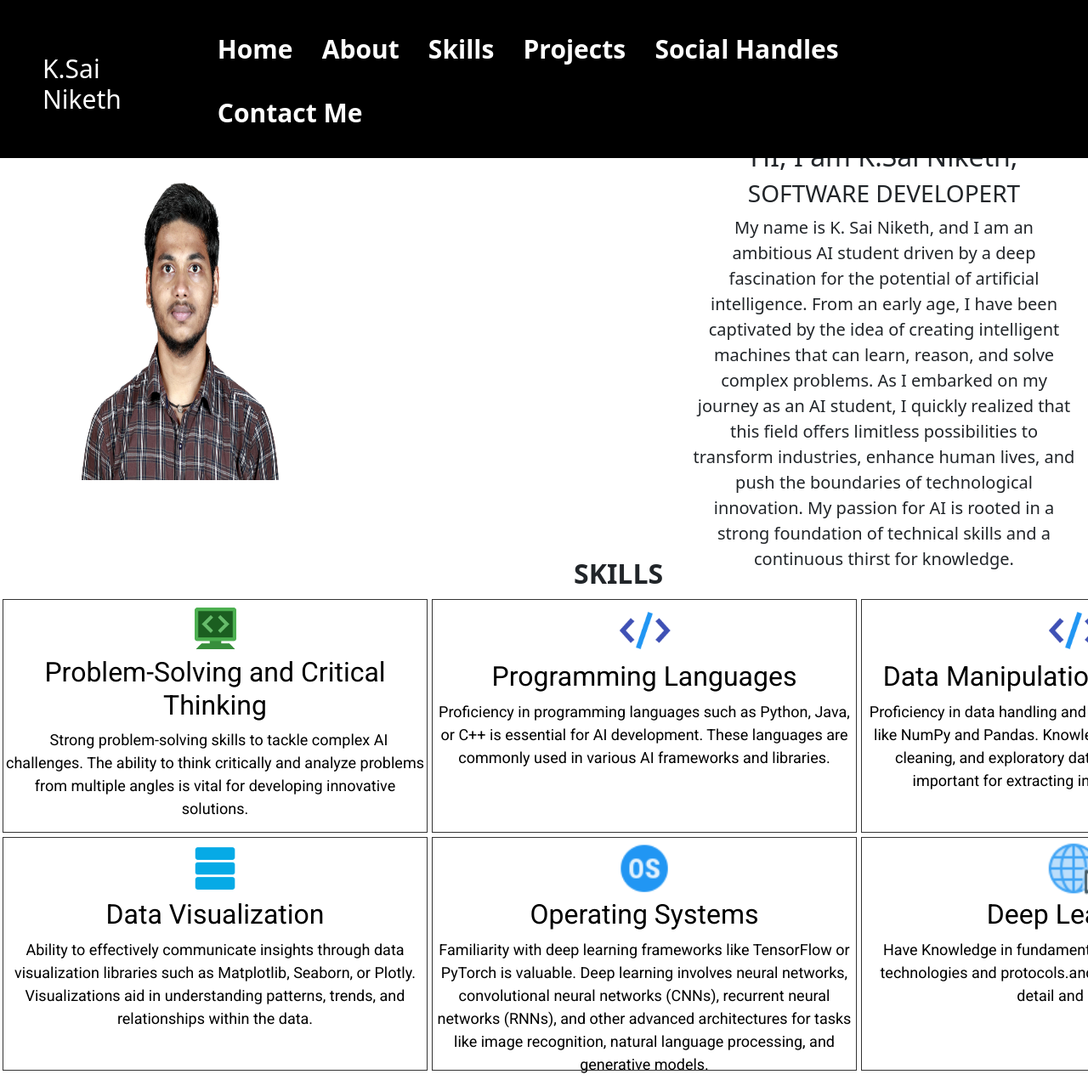
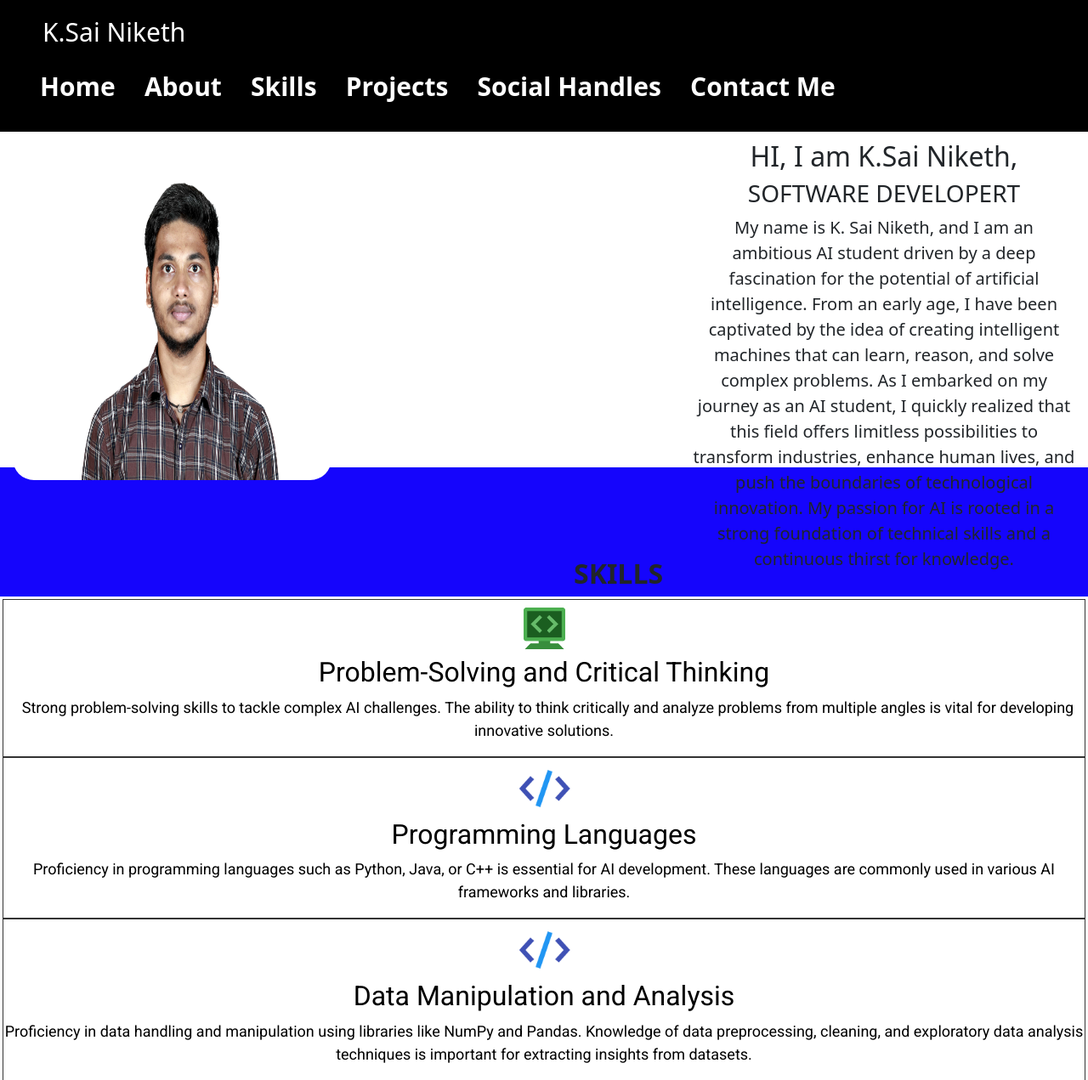
Before and after one commit to Niketh248/Niketh248.github.io, a plain HTML site: page index.html in a window 1280 px wide. Shown: the top 1271 px of the page at 85% size. Drawn offline with nearby package versions, Linux system fonts and the light colour scheme.

Commit message:
Update style.css

```diff
--- a/style.css
+++ b/style.css
@@ -1,7 +1,7 @@
 
 
 body{
-  background-color: white;
+  background-color: rgb(21, 5, 252);
 
 }
 
@@ -15,7 +15,7 @@ scroll-behavior: smooth;
 }
 
 nav{
-  display: flex;
+  display: inline;
   align-items: center;
   justify-content: space-between;
   padding-top: 20px;
@@ -70,7 +70,7 @@ button:hover{
   color: red;
 }
 .row{
-  display: flex;
+  display: list-item;
   justify-content: space-between;
   flex-wrap: wrap;
 
@@ -98,7 +98,7 @@ padding-top: 10px;
 }
 
 .grid-container0{
-  display: grid;
+  display: table;
   grid-template-columns: 500px 500px 500px;
   grid-template-rows: 275px 275px;
   background-color: white;
```
